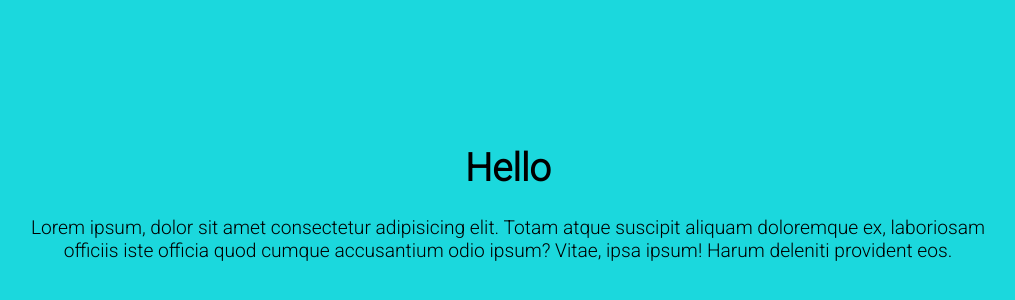
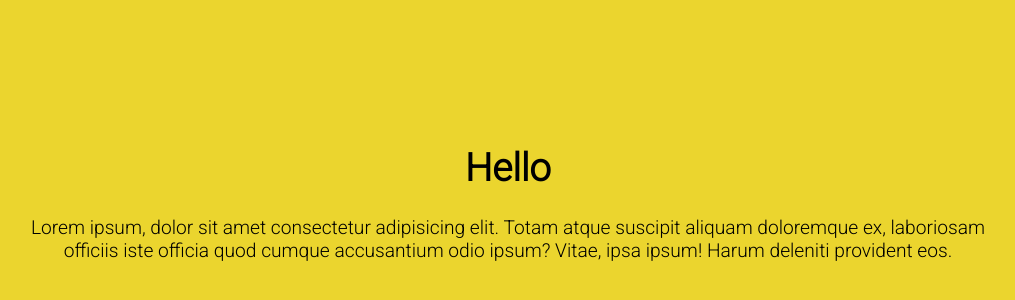
Before and after one commit to do-jonathan4/frontend-styling-practice, a website: page index.html in a window 1280 px wide. Shown: the part 164-464 px from the top of the page, without its empty margins (132-1147 px from the left). Drawn offline with Linux system fonts and the light colour scheme.

Commit message:
changed bg color to #ebd52e

```diff
--- a/assets/css/styles.css
+++ b/assets/css/styles.css
@@ -1,3 +1,3 @@
 body {
-        background-color: #1bd8dd;
+        background-color: #ebd52e;
     }
```
